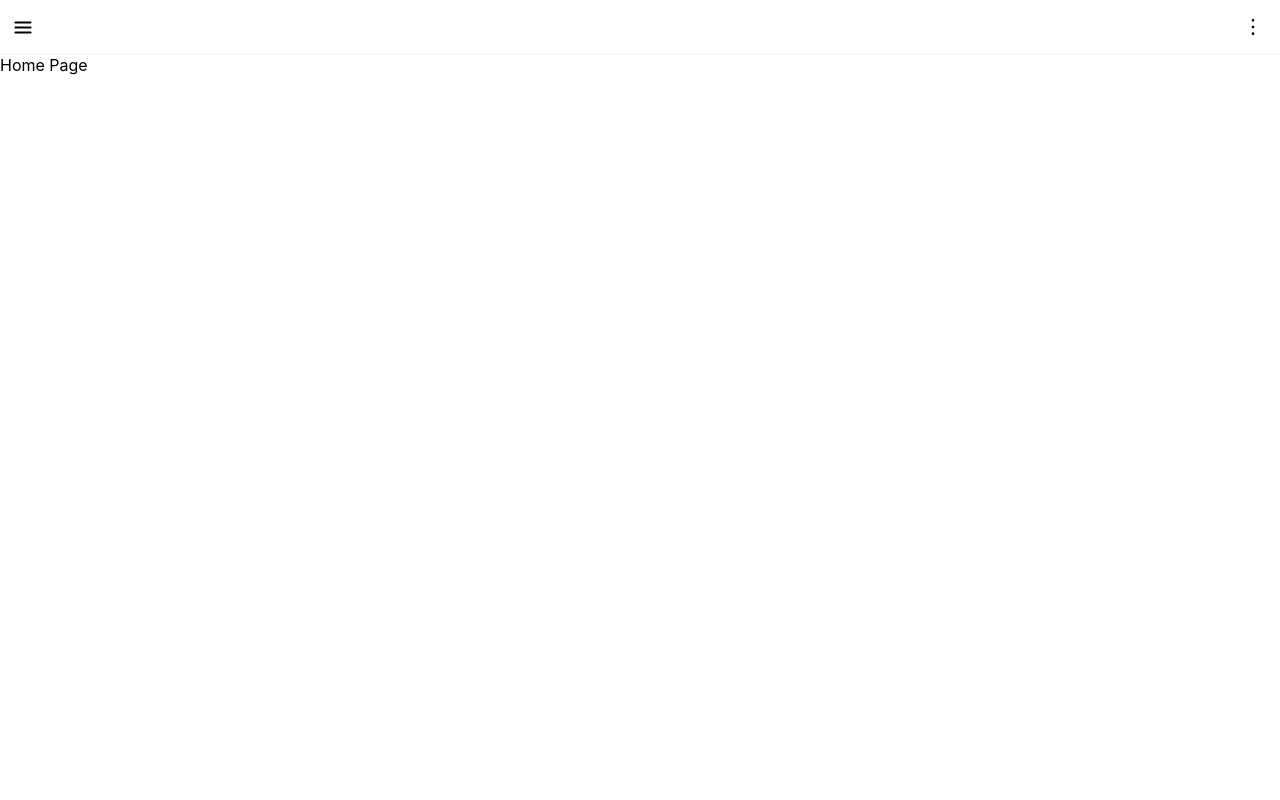
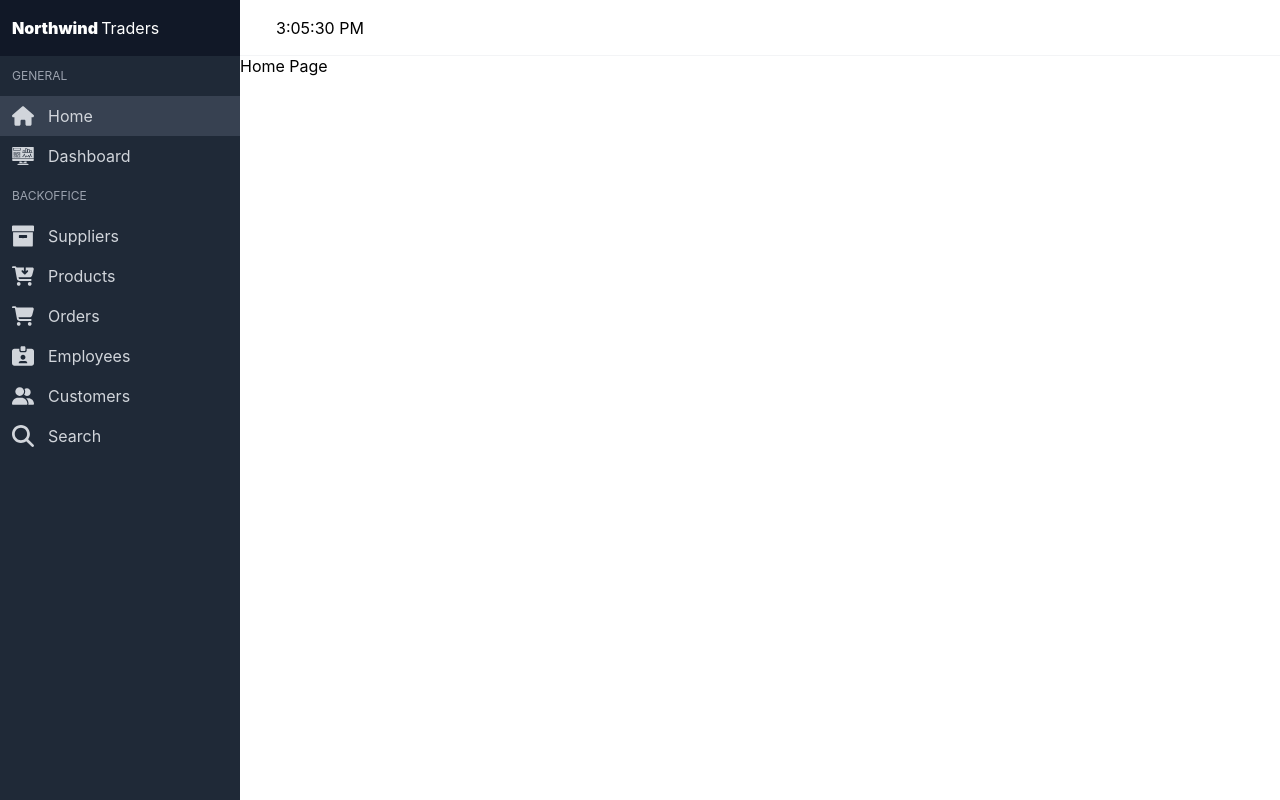
Before and after one commit to SergejShk/notherwind-traders_front, a React (Create React App) app: page / in a window 1280 px wide. Built offline with nearby package versions, Linux system fonts and the light colour scheme.

Commit message:
desktop header and appBar

```diff
--- a/package.json
+++ b/package.json
@@ -15,6 +15,7 @@
     "axios": "^1.1.3",
     "react": "^18.2.0",
     "react-dom": "^18.2.0",
+    "react-responsive": "^9.0.0",
     "react-router-dom": "^6.4.3",
     "react-scripts": "5.0.1",
     "styled-components": "^5.3.6",
--- a/src/components/appBar/AppBar.styled.ts
+++ b/src/components/appBar/AppBar.styled.ts
@@ -9,7 +9,7 @@ export const AppBarContainer = styled.aside`
 export const AppBarHeading = styled.div`
   display: flex;
   align-items: center;
-  height: 55px;
+  height: 56px;
   background-color: #111827;
   padding: 0 12px;
 `;
--- a/src/components/header/Header.styled.ts
+++ b/src/components/header/Header.styled.ts
@@ -6,8 +6,12 @@ export const HeaderStyled = styled.header`
   display: flex;
   align-items: center;
   justify-content: space-between;
-  padding: 17px 17px 17px 13px;
+  padding: 17px 17px 18px 13px;
   border-bottom: 1px solid #f3f4f6;
+
+  @media screen and (min-width: 1024px) {
+    padding: 18px 12px 17px 36px;
+  }
 `;
 
 export const BtnBurger = styled.button`
--- a/src/components/header/Header.tsx
+++ b/src/components/header/Header.tsx
@@ -1,13 +1,19 @@
 import { BtnBurger, HeaderStyled, IconBurger, IconDots } from "./Header.styled";
 import sprite from "../../assets/sprite.svg";
+import { useMediaQuery } from "react-responsive";
+import Clock from "../shared/clock/Clock";
 
 interface IProps {
   toggleAppBar: () => void;
 }
 
 const Header: React.FC<IProps> = ({ toggleAppBar }) => {
+  const isDesktop = useMediaQuery({ query: "(min-width: 1024px)" });
+
   return (
     <HeaderStyled>
+      {!isDesktop ? (
+        <>
           <BtnBurger onClick={() => toggleAppBar()}>
             <IconBurger>
               <use href={sprite + "#burger"} />
@@ -17,6 +23,10 @@ const Header: React.FC<IProps> = ({ toggleAppBar }) => {
           <IconDots>
             <use href={sprite + "#menu-dots-vertical"} />
           </IconDots>
+        </>
+      ) : (
+        <Clock />
+      )}
     </HeaderStyled>
   );
 };
--- a/src/components/shared/AppBarList.styled.ts
+++ b/src/components/shared/AppBarList.styled.ts
@@ -1,12 +1,12 @@
 import { NavLink } from "react-router-dom";
 import styled from "styled-components";
 
-export const BarTiltle = styled.h2`
+export const BarTiltle = styled.p`
   font-weight: 400px;
   font-size: 12px;
   line-height: 16px;
   color: #9ca3af;
-  padding: 0 12px;
+  padding: 0 12px 0;
   margin: 12px 0;
 `;
 
@@ -23,17 +23,18 @@ export const BarListItem = styled.li`
 export const NavItem = styled(NavLink)`
   width: 100%;
   display: flex;
+  align-items: center;
   padding: 8px 12px;
 
-  .active {
+  &.active {
     background-color: #374151;
   }
 `;
 
 export const BarIcon = styled.svg`
   fill: #d1d5db;
-  width: 24px;
-  height: 24px;
+  width: 22px;
+  height: 22px;
   margin-right: 14px;
 `;
 
--- /dev/null
+++ b/src/components/shared/clock/Clock.style.ts
@@ -0,0 +1,7 @@
+import styled from "styled-components";
+
+export const ClockStyled = styled.p`
+  font-size: 16px;
+  line-height: 24px;
+  color: #000000;
+`;
--- /dev/null
+++ b/src/components/shared/clock/Clock.tsx
@@ -0,0 +1,25 @@
+import { useState, useEffect, useRef } from "react";
+import { ClockStyled } from "./Clock.style";
+
+const Clock: React.FC = () => {
+  const [time, setTime] = useState(() => new Date());
+  const intervalId = useRef<any | null>(null);
+
+  useEffect(() => {
+    intervalId.current = setInterval(() => {
+      setTime(new Date());
+    }, 1000);
+
+    return () => {
+      StopClock();
+    };
+  }, []);
+
+  const StopClock = () => {
+    intervalId.current && clearInterval(intervalId.current);
+  };
+
+  return <ClockStyled>{time.toLocaleTimeString()}</ClockStyled>;
+};
+
+export default Clock;
--- a/src/components/sharedLayout/SharedLayout.style.ts
+++ b/src/components/sharedLayout/SharedLayout.style.ts
@@ -11,10 +11,18 @@ export const MainWrapper = styled.div`
   &.isOpen {
     transform: translateX(240px);
   }
+
+  @media screen and (min-width: 1024px) {
+    position: static;
+  }
 `;
 
 export const Wrapper = styled.div`
   width: 100vw;
   display: flex;
   flex-direction: column;
+
+  @media screen and (min-width: 1024px) {
+    width: calc(100vw - 240px);
+  }
 `;
```
Also changed, not shown: 1 other file (tests, documents, lock files or other folders). Lines whose indentation alone changed are shown as unchanged.
